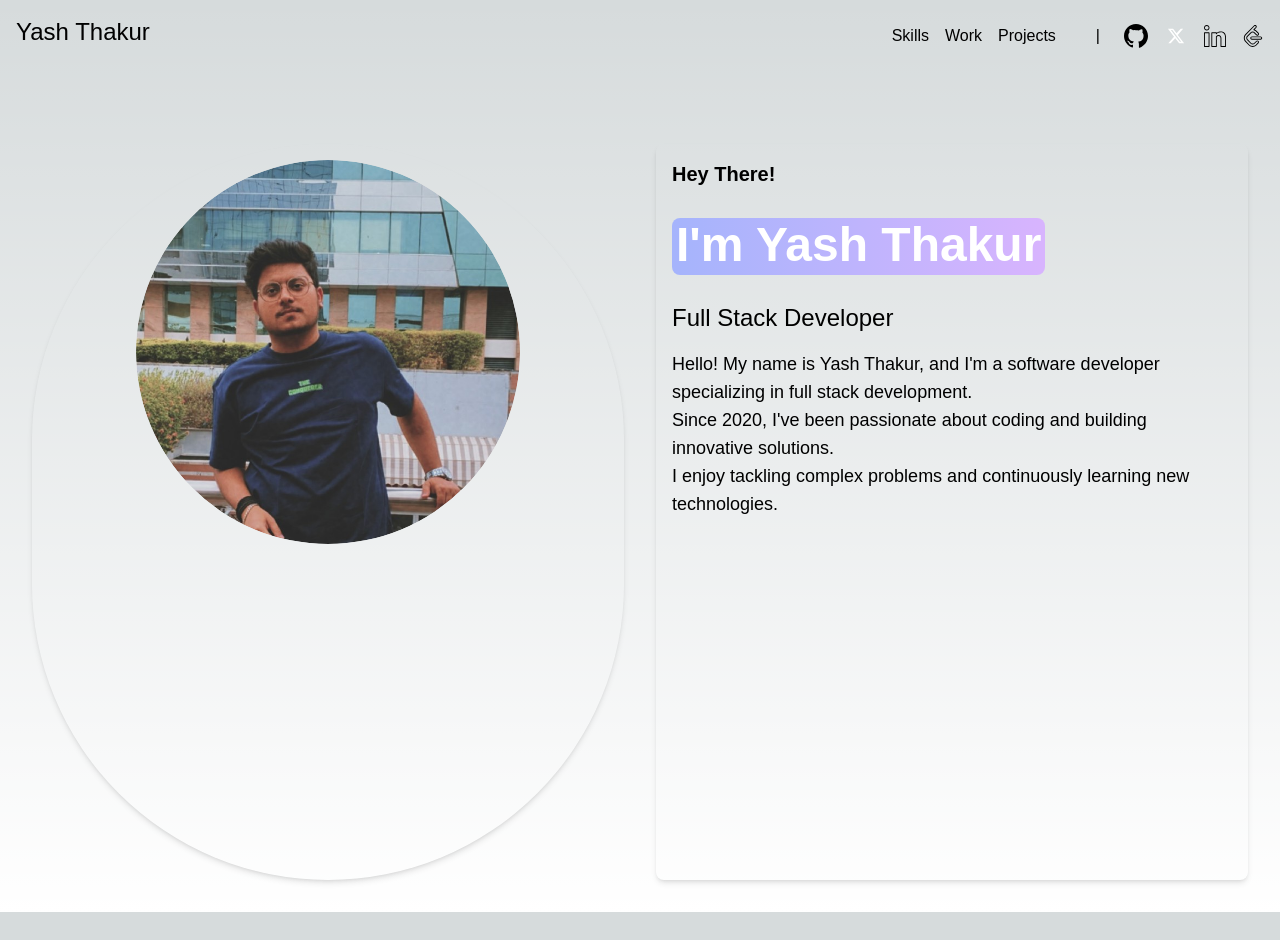
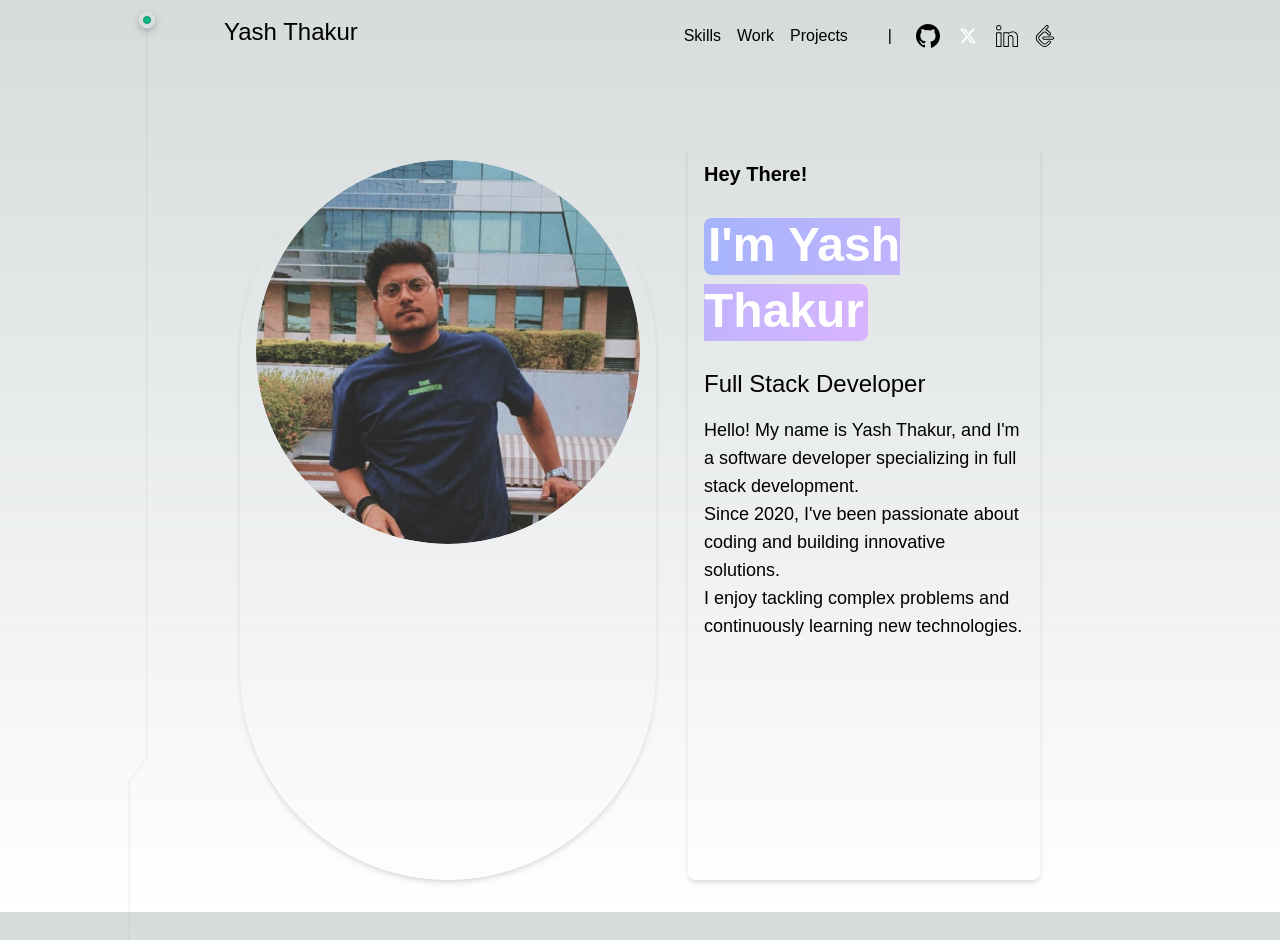
Before and after one commit to sincerelyyyash/portfolio, a Next.js app: page / in a window 1280 px wide. Before the commit the page ends 912 px from the top, so only its background shows below. Built offline with nearby package versions, Linux system fonts and the light colour scheme; a web font is replaced by a local one.

Commit message:
Tracing beam component added

```diff
--- a/app/layout.tsx
+++ b/app/layout.tsx
@@ -2,6 +2,7 @@ import type { Metadata } from "next";
 import "./globals.css";
 import { Navbar } from "@/components/Navbar";
 import { Palanquin } from "next/font/google";
+import { TracingBeam } from "@/components/ui/tracing-beam";
 
 
 const palanquin = Palanquin({
@@ -22,12 +23,14 @@ export default function RootLayout({
   return (
     <html lang="en">
       <body className={palanquin.className}>
-        <div className="relative w-full flex items-center justify-center flex-col">
-          <Navbar />
-          <div className="mt-10 w-full">
-            {children}
+        <TracingBeam className="px-4">
+          <div className="relative w-full flex items-center justify-center flex-col">
+            <Navbar />
+            <div className="mt-10 w-full">
+              {children}
+            </div>
           </div>
-        </div>
+        </TracingBeam>
       </body>
     </html>
   );
--- /dev/null
+++ b/components/ui/tracing-beam.tsx
@@ -0,0 +1,128 @@
+"use client";
+import React, { useEffect, useRef, useState } from "react";
+import {
+  motion,
+  useTransform,
+  useScroll,
+  useVelocity,
+  useSpring,
+} from "framer-motion";
+import { cn } from "@/utils/cn";
+
+export const TracingBeam = ({
+  children,
+  className,
+}: {
+  children: React.ReactNode;
+  className?: string;
+}) => {
+  const ref = useRef<HTMLDivElement>(null);
+  const { scrollYProgress } = useScroll({
+    target: ref,
+    offset: ["start start", "end start"],
+  });
+
+  const contentRef = useRef<HTMLDivElement>(null);
+  const [svgHeight, setSvgHeight] = useState(0);
+
+  useEffect(() => {
+    if (contentRef.current) {
+      setSvgHeight(contentRef.current.offsetHeight);
+    }
+  }, []);
+
+  const y1 = useSpring(
+    useTransform(scrollYProgress, [0, 0.8], [50, svgHeight]),
+    {
+      stiffness: 500,
+      damping: 90,
+    }
+  );
+  const y2 = useSpring(
+    useTransform(scrollYProgress, [0, 1], [50, svgHeight - 200]),
+    {
+      stiffness: 500,
+      damping: 90,
+    }
+  );
+
+  return (
+    <motion.div
+      ref={ref}
+      className={cn("relative w-full max-w-4xl mx-auto h-full", className)}
+    >
+      <div className="absolute -left-4 md:-left-20 top-3">
+        <motion.div
+          transition={{
+            duration: 0.2,
+            delay: 0.5,
+          }}
+          animate={{
+            boxShadow:
+              scrollYProgress.get() > 0
+                ? "none"
+                : "rgba(0, 0, 0, 0.24) 0px 3px 8px",
+          }}
+          className="ml-[27px] h-4 w-4 rounded-full border border-netural-200 shadow-sm flex items-center justify-center"
+        >
+          <motion.div
+            transition={{
+              duration: 0.2,
+              delay: 0.5,
+            }}
+            animate={{
+              backgroundColor:
+                scrollYProgress.get() > 0 ? "white" : "var(--emerald-500)",
+              borderColor:
+                scrollYProgress.get() > 0 ? "white" : "var(--emerald-600)",
+            }}
+            className="h-2 w-2  rounded-full border border-neutral-300 bg-white"
+          />
+        </motion.div>
+        <svg
+          viewBox={`0 0 20 ${svgHeight}`}
+          width="20"
+          height={svgHeight} // Set the SVG height
+          className=" ml-4 block"
+          aria-hidden="true"
+        >
+          <motion.path
+            d={`M 1 0V -36 l 18 24 V ${svgHeight * 0.8} l -18 24V ${svgHeight}`}
+            fill="none"
+            stroke="#9091A0"
+            strokeOpacity="0.16"
+            transition={{
+              duration: 10,
+            }}
+          ></motion.path>
+          <motion.path
+            d={`M 1 0V -36 l 18 24 V ${svgHeight * 0.8} l -18 24V ${svgHeight}`}
+            fill="none"
+            stroke="url(#gradient)"
+            strokeWidth="1.25"
+            className="motion-reduce:hidden"
+            transition={{
+              duration: 10,
+            }}
+          ></motion.path>
+          <defs>
+            <motion.linearGradient
+              id="gradient"
+              gradientUnits="userSpaceOnUse"
+              x1="0"
+              x2="0"
+              y1={y1} // set y1 for gradient
+              y2={y2} // set y2 for gradient
+            >
+              <stop stopColor="#18CCFC" stopOpacity="0"></stop>
+              <stop stopColor="#18CCFC"></stop>
+              <stop offset="0.325" stopColor="#6344F5"></stop>
+              <stop offset="1" stopColor="#AE48FF" stopOpacity="0"></stop>
+            </motion.linearGradient>
+          </defs>
+        </svg>
+      </div>
+      <div ref={contentRef}>{children}</div>
+    </motion.div>
+  );
+};
```
